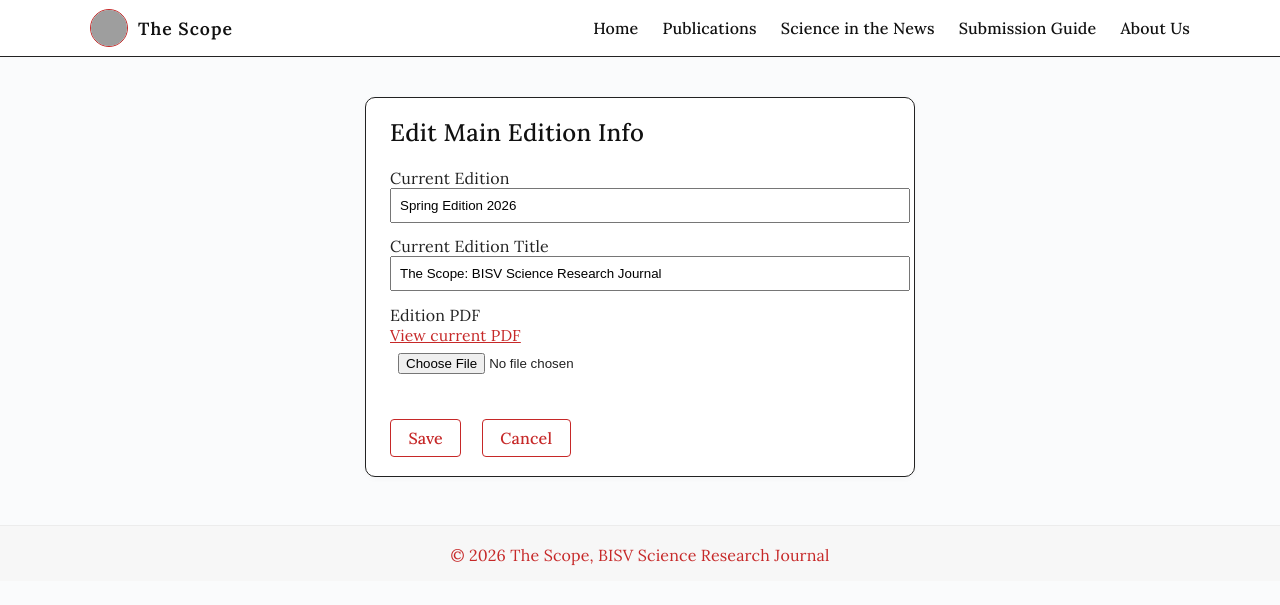
After one commit to vedhkreddy/Scope-Website, a Flask app: page /admin/edition in a window 1280 px wide. The commit adds this page. Shown: the top 605 px of the page. Run offline with Flask 3, Linux system fonts and the light colour scheme; the visitor is signed in with stand-in values (Sample User, id 1); some libraries are stand-ins or nearby versions; grey boxes are pictures that could not be loaded.

Commit message:
made main page pdf editable + minor bug fixes

```diff
--- a/app.py
+++ b/app.py
@@ -1,3 +1,4 @@
+
 import os
 import json
 from flask import Flask, render_template, request, redirect, url_for, session, flash, send_from_directory
@@ -29,10 +30,67 @@ def save_content(data):
     with open(CONTENT_PATH, 'w') as f:
         json.dump(data, f, indent=2)
 
+
+# Homepage with current edition and title
 @app.route('/')
 def home():
     content = load_content()
-    return render_template('home.html', content=content)
+    current_edition = content.get('current_edition', '')
+    current_edition_title = content.get('current_edition_title', '')
+    current_edition_pdf_url = content.get('current_edition_pdf_url', '')
+    return render_template('home.html', content=content, current_edition=current_edition, current_edition_title=current_edition_title, current_edition_pdf_url=current_edition_pdf_url)
+
+
+# Admin: Edit current edition and title
+
+@app.route('/admin/edition', methods=['GET', 'POST'])
+def admin_edition():
+    if 'admin' not in session:
+        return redirect(url_for('admin'))
+    content = load_content()
+    current_edition = content.get('current_edition', '')
+    current_edition_title = content.get('current_edition_title', '')
+    current_edition_pdf_url = content.get('current_edition_pdf_url', '')
+    if request.method == 'POST':
+        new_edition = request.form.get('current_edition', '').strip()
+        new_title = request.form.get('current_edition_title', '').strip()
+        pdf = request.files.get('pdf')
+        # Validation
+        if not new_edition or not new_title:
+            flash('Both fields are required.', 'danger')
+            return render_template('admin_edition_form.html', current_edition=new_edition, current_edition_title=new_title, current_edition_pdf_url=current_edition_pdf_url, content=content)
+        # Handle PDF upload
+        pdf_url = current_edition_pdf_url
+        if pdf and pdf.filename:
+            if not allowed_file(pdf.filename, ALLOWED_PDF_EXTENSIONS):
+                flash('Please upload a valid PDF file.', 'danger')
+                return render_template('admin_edition_form.html', current_edition=new_edition, current_edition_title=new_title, current_edition_pdf_url=current_edition_pdf_url, content=content)
+            # Save new PDF
+            import uuid
+            from werkzeug.utils import secure_filename
+            pdf_filename = f"edition_{uuid.uuid4().hex}_{secure_filename(pdf.filename)}"
+            pdf_path = os.path.join(app.config['PDF_FOLDER'], pdf_filename)
+            pdf.save(pdf_path)
+            pdf_url = f"/static/pdfs/{pdf_filename}"
+            # Delete old PDF if it exists and is not the same as the new one
+            if current_edition_pdf_url and current_edition_pdf_url != pdf_url:
+                try:
+                    old_pdf_path = os.path.join(app.root_path, current_edition_pdf_url.lstrip('/'))
+                    if os.path.exists(old_pdf_path):
+                        os.remove(old_pdf_path)
+                except Exception as e:
+                    flash(f'Warning: Could not delete old PDF. ({e})', 'warning')
+        elif not current_edition_pdf_url:
+            flash('A PDF file is required for the edition.', 'danger')
+            return render_template('admin_edition_form.html', current_edition=new_edition, current_edition_title=new_title, current_edition_pdf_url=current_edition_pdf_url, content=content)
+        # Save changes
+        content['current_edition'] = new_edition
+        content['current_edition_title'] = new_title
+        content['current_edition_pdf_url'] = pdf_url
+        save_content(content)
+        flash('Edition info updated!', 'success')
+        return redirect(url_for('admin'))
+    return render_template('admin_edition_form.html', current_edition=current_edition, current_edition_title=current_edition_title, current_edition_pdf_url=current_edition_pdf_url, content=content)
 
 
 from datetime import datetime
@@ -85,7 +143,7 @@ def admin_submission_guide():
         save_content(content)
         flash('Submission guide updated!', 'success')
         return redirect(url_for('admin_submission_guide'))
-    return render_template('admin_submission_guide.html', guide_md=guide_md)
+    return render_template('admin_submission_guide.html', guide_md=guide_md, content=content)
 
 
 def sort_about(about):
@@ -104,7 +162,7 @@ def admin_about():
         return redirect(url_for('admin'))
     content = load_content()
     team = sort_about(content.get('about', []))
-    return render_template('admin_about_list.html', team=team)
+    return render_template('admin_about_list.html', team=team, content=content)
 
 
 @app.route('/admin/about/add', methods=['GET', 'POST'])
@@ -133,7 +191,7 @@ def admin_about_add():
         save_content(content)
         flash('Team member added!', 'success')
         return redirect(url_for('admin_about'))
-    return render_template('admin_about_form.html', action='Add', member=None)
+    return render_template('admin_about_form.html', action='Add', member=None, content=content)
 
 
 @app.route('/admin/about/edit/<member_id>', methods=['GET', 'POST'])
@@ -157,7 +215,7 @@ def admin_about_edit(member_id):
         save_content(content)
         flash('Team member updated!', 'success')
         return redirect(url_for('admin_about'))
-    return render_template('admin_about_form.html', action='Edit', member=member)
+    return render_template('admin_about_form.html', action='Edit', member=member, content=content)
 
 @app.route('/admin/about/delete/<member_id>', methods=['POST'])
 def admin_about_delete(member_id):
@@ -237,7 +295,7 @@ def admin_publications():
         return redirect(url_for('admin'))
     content = load_content()
     pubs = sort_publications(content.get('publications', []))
-    return render_template('admin_publications_list.html', publications=pubs)
+    return render_template('admin_publications_list.html', publications=pubs, content=content)
 
 @app.route('/admin/publications/add', methods=['GET', 'POST'])
 def admin_publications_add():
@@ -280,7 +338,7 @@ def admin_publications_add():
         save_content(content)
         flash('Publication added!', 'success')
         return redirect(url_for('admin_publications'))
-    return render_template('admin_publications_form.html', action='Add', pub=None)
+    return render_template('admin_publications_form.html', action='Add', pub=None, content=content)
 
 @app.route('/admin/publications/edit/<pub_id>', methods=['GET', 'POST'])
 def admin_publications_edit(pub_id):
@@ -314,7 +372,7 @@ def admin_publications_edit(pub_id):
         save_content(content)
         flash('Publication updated!', 'success')
         return redirect(url_for('admin_publications'))
-    return render_template('admin_publications_form.html', action='Edit', pub=pub)
+    return render_template('admin_publications_form.html', action='Edit', pub=pub, content=content)
 
 @app.route('/admin/publications/delete/<pub_id>', methods=['POST'])
 def admin_publications_delete(pub_id):
@@ -335,7 +393,7 @@ def admin_news():
     if 'admin' not in session:
         return redirect(url_for('admin'))
     content = load_content()
-    return render_template('admin_news_list.html', news=content.get('news', []))
+    return render_template('admin_news_list.html', news=content.get('news', []), content=content)
 
 @app.route('/admin/news/add', methods=['GET', 'POST'])
 def admin_news_add():
@@ -367,7 +425,7 @@ def admin_news_add():
         save_content(content)
         flash('Article added!', 'success')
         return redirect(url_for('admin_news'))
-    return render_template('admin_news_form.html', action='Add', news_item=None)
+    return render_template('admin_news_form.html', action='Add', news_item=None, content=content)
 
 @app.route('/admin/news/edit/<news_id>', methods=['GET', 'POST'])
 def admin_news_edit(news_id):
@@ -393,7 +451,7 @@ def admin_news_edit(news_id):
         save_content(content)
         flash('Article updated!', 'success')
         return redirect(url_for('admin_news'))
-    return render_template('admin_news_form.html', action='Edit', news_item=news_item)
+    return render_template('admin_news_form.html', action='Edit', news_item=news_item, content=content)
 
 @app.route('/admin/news/delete/<news_id>', methods=['POST'])
 def admin_news_delete(news_id):
@@ -410,6 +468,49 @@ def admin_news_delete(news_id):
         flash('Article not found.', 'danger')
     return redirect(url_for('admin_news'))
 
+# Admin: Edit site title and Rufus image
+@app.route('/admin/site', methods=['GET', 'POST'])
+def admin_site():
+    if 'admin' not in session:
+        return redirect(url_for('admin'))
+    content = load_content()
+    site_title = content.get('site', {}).get('title', '')
+    mascot_svg_url = content.get('site', {}).get('mascot_svg_url', '')
+    if request.method == 'POST':
+        new_title = request.form.get('site_title', '').strip()
+        mascot = request.files.get('mascot')
+        # Validation
+        if not new_title:
+            flash('Site title is required.', 'danger')
+            return render_template('admin_site_form.html', site_title=new_title, mascot_svg_url=mascot_svg_url, content=content)
+        # Handle mascot upload
+        new_mascot_url = mascot_svg_url
+        if mascot and mascot.filename:
+            ext = mascot.filename.rsplit('.', 1)[-1].lower()
+            if ext not in ['svg', 'png']:
+                flash('Mascot must be SVG or PNG.', 'danger')
+                return render_template('admin_site_form.html', site_title=new_title, mascot_svg_url=mascot_svg_url)
+            import uuid
+            mascot_filename = f"rufus_{uuid.uuid4().hex}_{secure_filename(mascot.filename)}"
+            mascot_path = os.path.join(app.config['UPLOAD_FOLDER'], mascot_filename)
+            mascot.save(mascot_path)
+            new_mascot_url = f"/static/uploads/{mascot_filename}"
+            # Delete old mascot if not default
+            if mascot_svg_url and mascot_svg_url != new_mascot_url:
+                try:
+                    old_path = os.path.join(app.root_path, mascot_svg_url.lstrip('/'))
+                    if os.path.exists(old_path):
+                        os.remove(old_path)
+                except Exception as e:
+                    flash(f'Warning: Could not delete old mascot. ({e})', 'warning')
+        # Save changes
+        content.setdefault('site', {})['title'] = new_title
+        content['site']['mascot_svg_url'] = new_mascot_url
+        save_content(content)
+        flash('Site info updated!', 'success')
+        return redirect(url_for('admin'))
+    return render_template('admin_site_form.html', site_title=site_title, mascot_svg_url=mascot_svg_url, content=content)
+
 if __name__ == '__main__':
     port = int(os.environ.get('PORT', 5000))
     app.run(host='0.0.0.0', port=port, debug=True)
--- a/templates/admin_dashboard.html
+++ b/templates/admin_dashboard.html
@@ -7,6 +7,8 @@
     <a href="{{ url_for('admin_publications') }}" class="button-red" style="margin:1.2em 0 0.5em 0;">Manage Publications</a>
     <a href="{{ url_for('admin_submission_guide') }}" class="button-red" style="margin:1.2em 0 0.5em 0;">Edit Submission Guide</a>
     <a href="{{ url_for('admin_about') }}" class="button-red" style="margin:1.2em 0 0.5em 0;">Manage About Us Team</a>
+    <a href="{{ url_for('admin_edition') }}" class="button-red" style="margin:1.2em 0 0.5em 0;">Edit Main Edition & Title</a>
+    <a href="{{ url_for('admin_site') }}" class="button-red" style="margin:1.2em 0 0.5em 0;">Edit Site Title & Rufus</a>
     <a href="{{ url_for('admin_logout') }}" class="button-red" style="margin-top: 1.5em;">Logout</a>
     <hr style="margin:2em 0;">
     <div style="color:#888;">(Feature controls coming soon...)</div>
--- /dev/null
+++ b/templates/admin_edition_form.html
@@ -0,0 +1,33 @@
+{% extends 'base.html' %}
+{% block content %}
+<div class="card" style="max-width:500px;margin:2.5rem auto 0 auto;">
+    <h2>Edit Main Edition Info</h2>
+    <form method="post" enctype="multipart/form-data">
+        <label>Current Edition<br>
+            <input type="text" name="current_edition" value="{{ current_edition }}" required style="width:100%;padding:0.6em;margin-bottom:1em;">
+        </label>
+        <label>Current Edition Title<br>
+            <input type="text" name="current_edition_title" value="{{ current_edition_title }}" required style="width:100%;padding:0.6em;margin-bottom:1em;">
+        </label>
+        <label>Edition PDF<br>
+          {% if current_edition_pdf_url %}
+            <a href="{{ current_edition_pdf_url }}" target="_blank" style="color:#c62828;font-size:0.98em;">View current PDF</a><br>
+          {% endif %}
+          <input type="file" name="pdf" accept="application/pdf" style="width:100%;padding:0.6em;margin-bottom:1em;">
+        </label>
+        <div style="margin-top:1.5em;">
+          <button type="submit" class="button-red">Save</button>
+          <a href="{{ url_for('admin') }}" class="button-red" style="background:#fff;color:#c62828;border:1.5px solid #c62828;margin-left:1em;">Cancel</a>
+        </div>
+    </form>
+    {% with messages = get_flashed_messages(with_categories=true) %}
+      {% if messages %}
+        <div style="margin-top:1em;">
+        {% for category, message in messages %}
+          <div style="color: #c62828; font-weight: 500;">{{ message }}</div>
+        {% endfor %}
+        </div>
+      {% endif %}
+    {% endwith %}
+</div>
+{% endblock %}
--- a/templates/base.html
+++ b/templates/base.html
@@ -11,9 +11,14 @@
     <nav class="navbar">
         <div class="navbar-container">
             <div class="navbar-logo">
-                <!-- Placeholder for Rufus mascot -->
-                <div class="rufus-placeholder">Rufus</div>
-                <span class="site-title">The Scope</span>
+                <a href="/" style="display:flex;align-items:center;text-decoration:none;color:inherit;">
+                    {% if content.site.mascot_svg_url %}
+                        <img src="{{ content.site.mascot_svg_url }}" alt="Rufus" class="rufus-placeholder" style="height:36px;width:36px;object-fit:cover;border-radius:50%;margin-right:10px;">
+                    {% else %}
+                        <div class="rufus-placeholder">Rufus</div>
+                    {% endif %}
+                    <span class="site-title">{{ content.site.title }}</span>
+                </a>
             </div>
             <ul class="navbar-links">
                 <li><a href="/" {% if request.path == '/' %}class="active"{% endif %}>Home</a></li>
```
Also changed, not shown: content.json (+5 -11 lines), templates/admin_site_form.html (added, +30 -0 lines), templates/home.html (+12 -8 lines).
